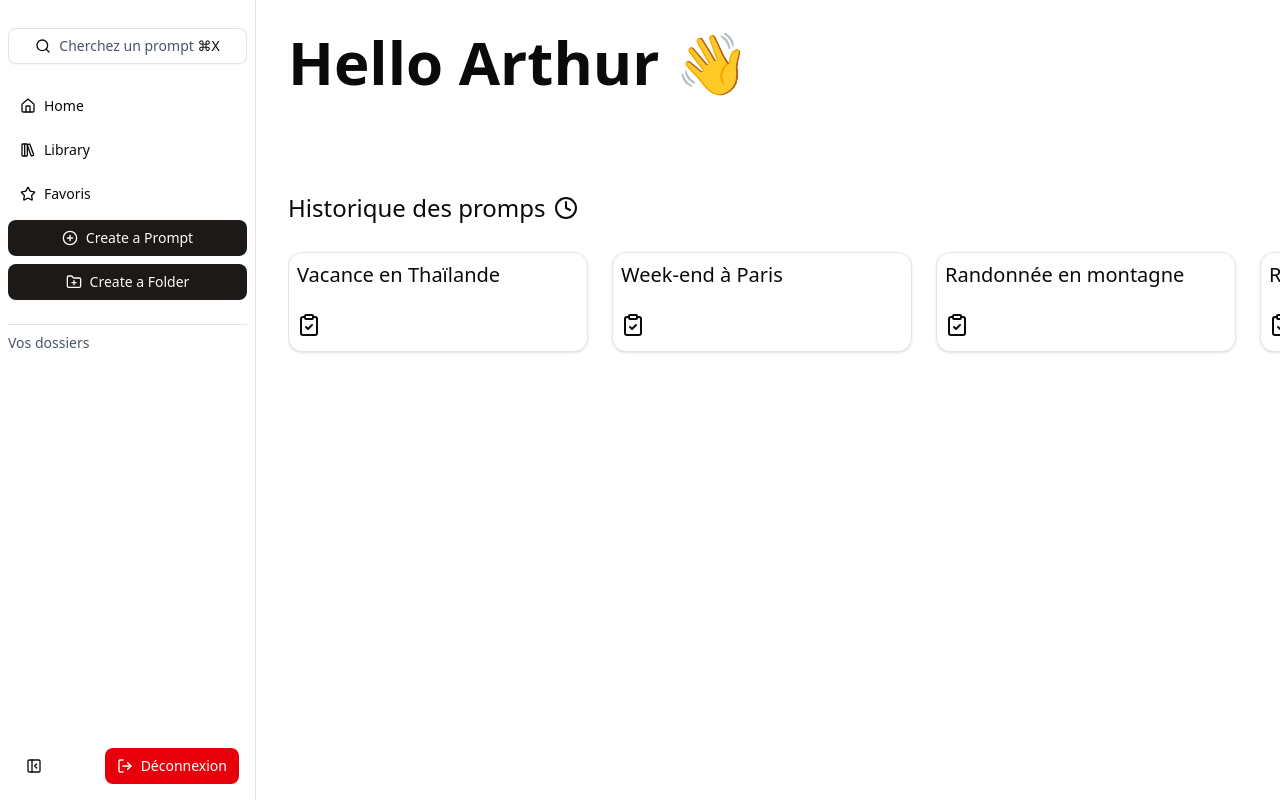
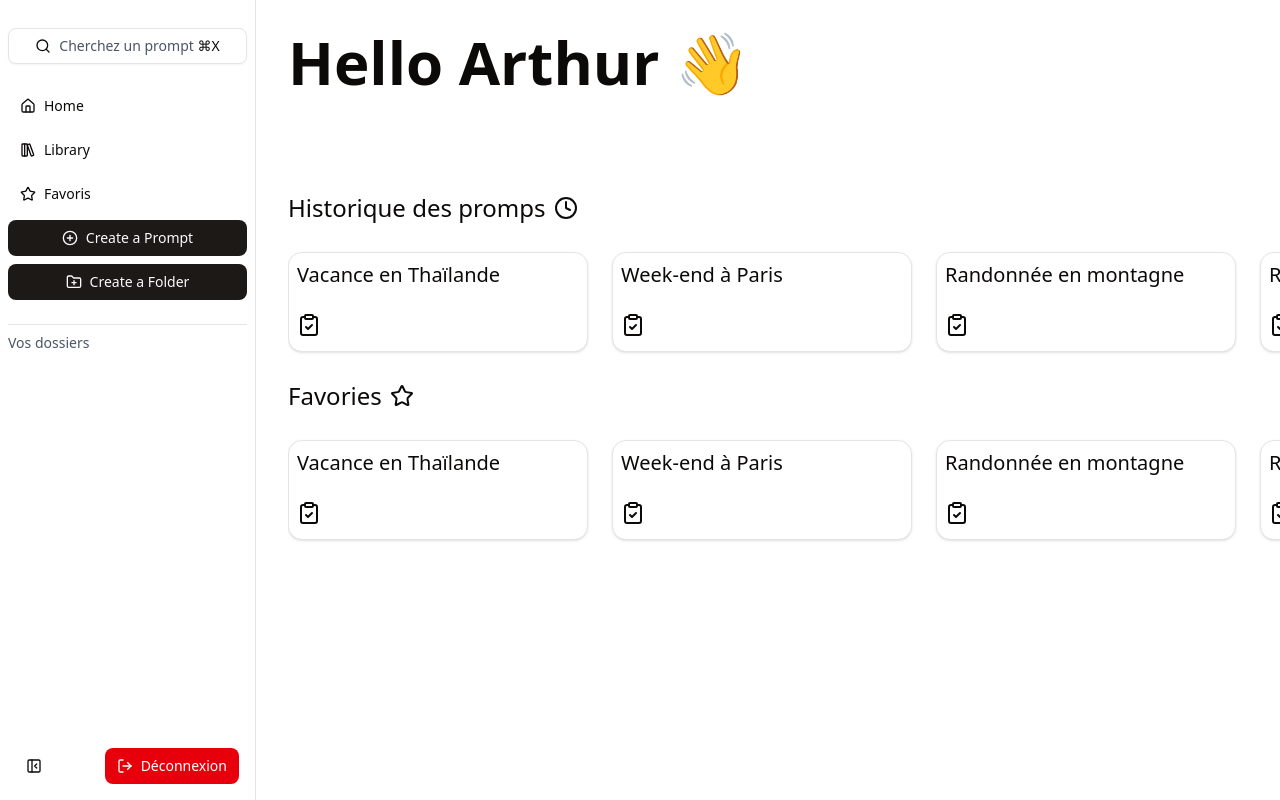
Before and after one commit to kyu-dev/prompt_manager, a React (Vite) app in the folder frontend/: page / in a window 1280 px wide. Shown: the top 800 px of the page. Built offline with nearby package versions, Linux system fonts and the light colour scheme.

Commit message:
Ajout de nouvelles icônes pour les favoris et mise à jour de la page d'accueil avec une section dédiée aux favoris. Amélioration de la mise en page pour un affichage plus fluide des cartes.

```diff
--- a/frontend/src/pages/Home.jsx
+++ b/frontend/src/pages/Home.jsx
@@ -2,6 +2,8 @@ import React from 'react';
 import { Card } from '@/components/ui/card';
 import { ClipboardCheckIcon } from 'lucide-react';
 import { Clock } from 'lucide-react';
+import { Star } from 'lucide-react';
+import { Folder } from 'lucide-react';
 
 const Home = () => {
   // Exemple de données pour les cartes
@@ -15,8 +17,23 @@ const Home = () => {
   return (
     <div className="container flex flex-col mx-auto px-8 pt-8 w-screen gap-5">
       <h1 className="text-6xl font-bold mb-20">Hello Arthur 👋</h1>
+
       <h2 className="text-2xl flex items-center gap-2">
         Historique des promps <Clock />
+      </h2>
+      <div className="flex gap-6 overflow-x-auto  py-2">
+        {cardsData.map((card, index) => (
+          <Card key={index} className="w-[300px] h-[100px] p-2 flex-shrink-0">
+            <h3 className="text-xl">{card.title}</h3>
+            <button>
+              <ClipboardCheckIcon className="hover:cursor-pointer" />
+            </button>
+          </Card>
+        ))}
+      </div>
+
+      <h2 className="text-2xl flex items-center gap-2">
+        Favories <Star />
       </h2>
       <div className="flex gap-6 overflow-x-auto  py-2">
         {cardsData.map((card, index) => (
```
